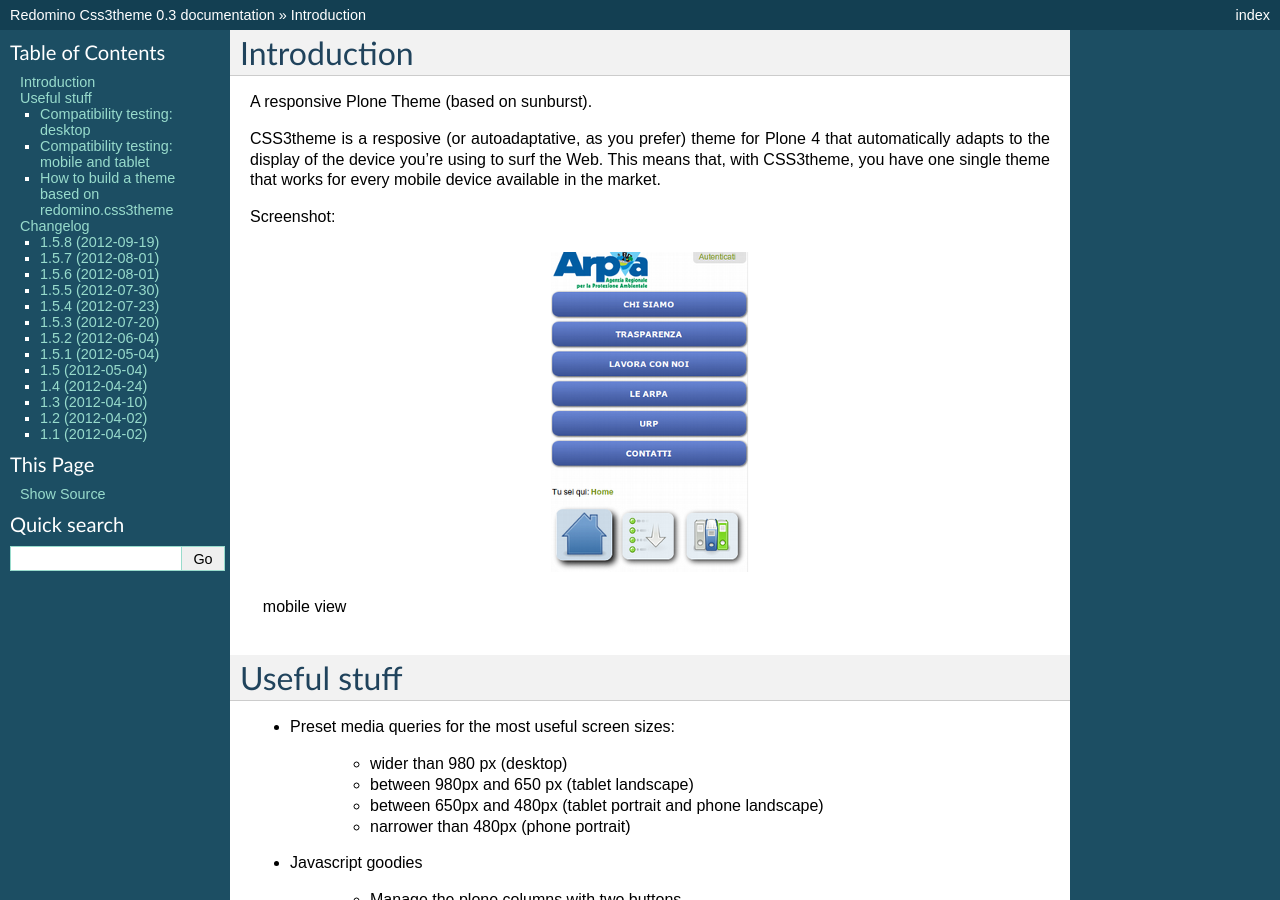
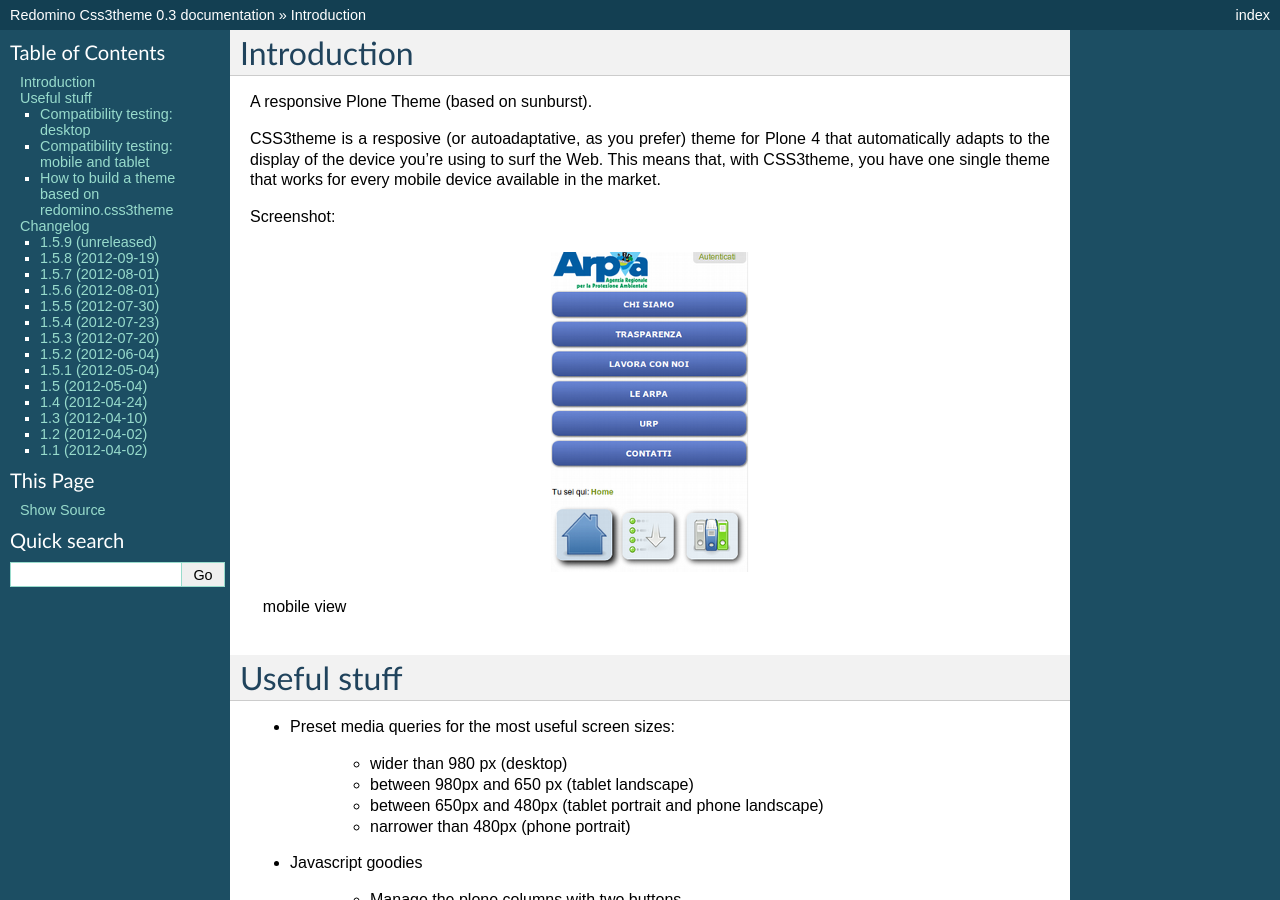
Before and after one commit to redomino/redomino.css3theme, a Sphinx documentation site: the page built from docs/index.rst, in a window 1280 px wide and 900 px high. Built offline with Sphinx 7.4.7, drawn with Linux system fonts in a browser that asks for light colours; some of the changed text lies outside the part shown.

Commit message:
Back to development: 1.5.9

```diff
--- a/docs/HISTORY.txt
+++ b/docs/HISTORY.txt
@@ -1,5 +1,11 @@
 Changelog
 =========
+
+1.5.9 (unreleased)
+------------------
+
+- Nothing changed yet.
+
 
 1.5.8 (2012-09-19)
 ------------------
--- a/setup.py
+++ b/setup.py
@@ -17,7 +17,7 @@
 from setuptools import setup, find_packages
 import os
 
-version = '1.5.8'
+version = '1.5.9.dev0'
 
 setup(name='redomino.css3theme',
       version=version,
```
